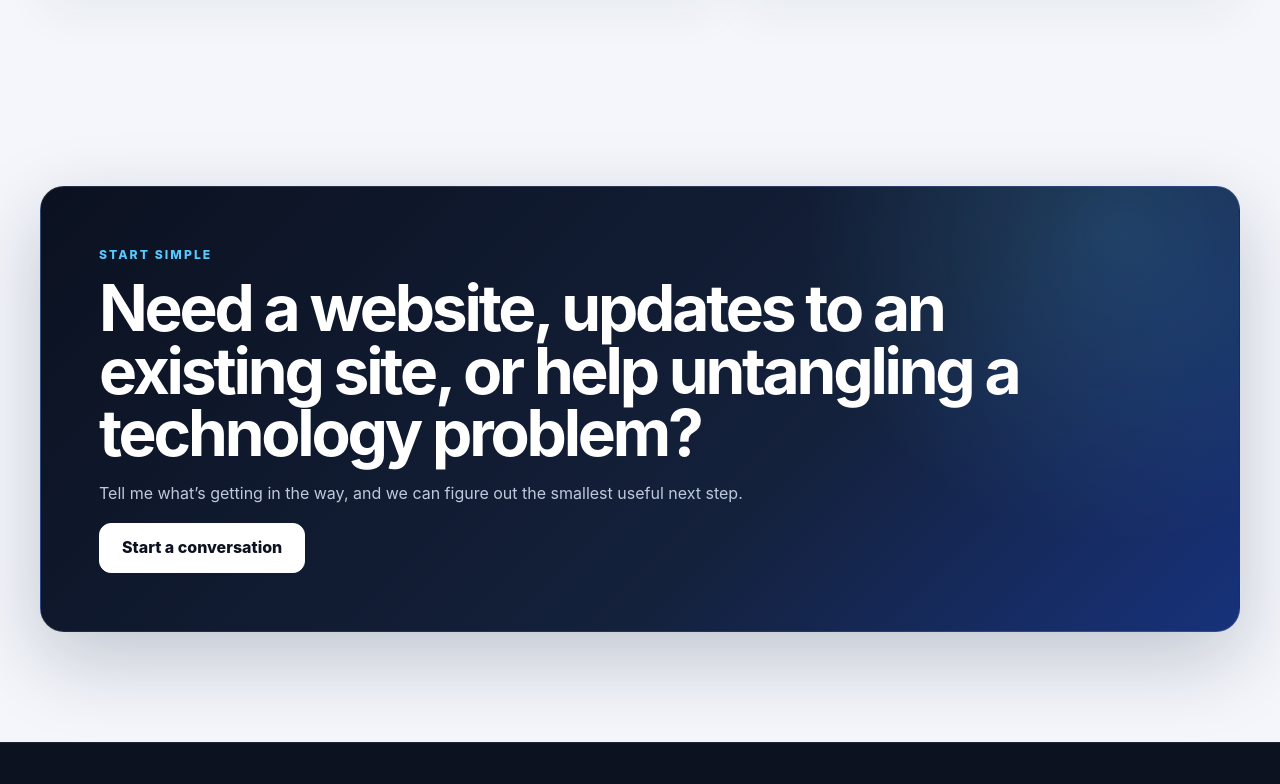
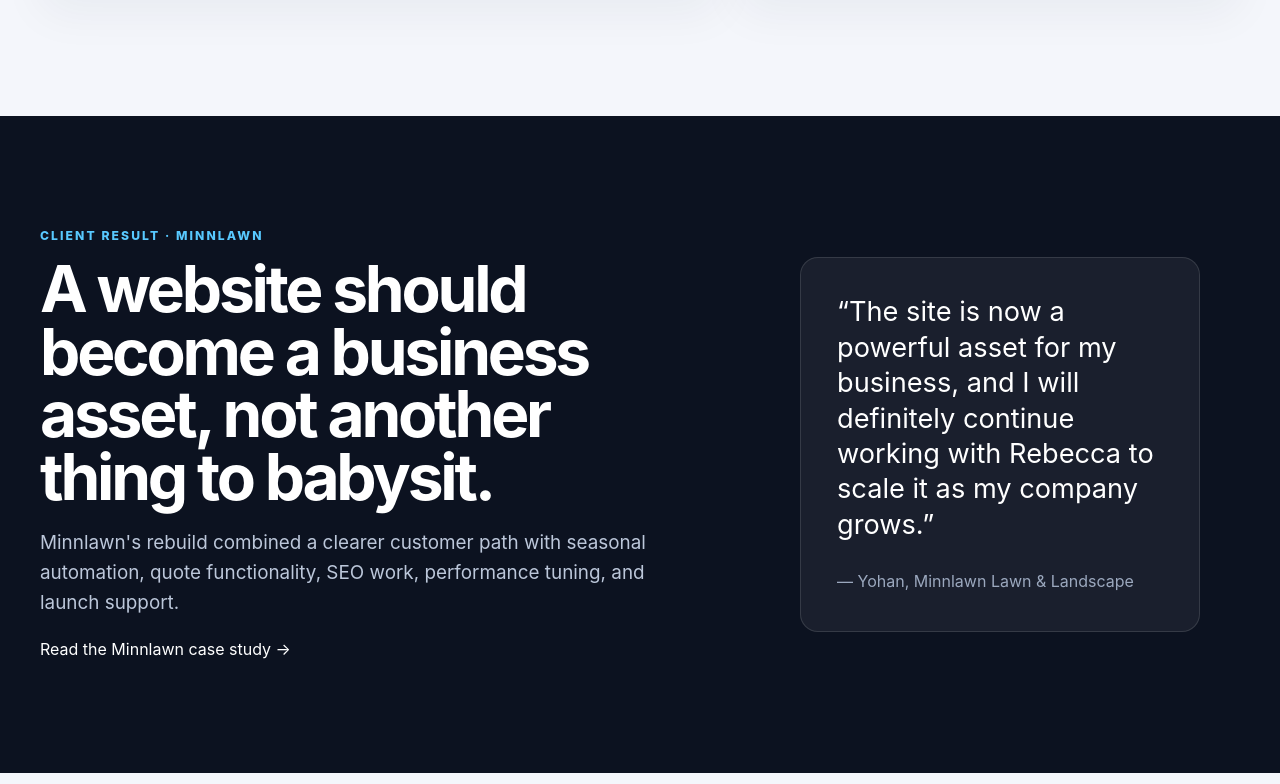
Before and after one commit to reaaland/pawcircle-llc-site, a Next.js app: page / in a window 1280 px wide. Shown: the part 2576-3360 px from the top of the page. Built offline with nearby package versions, Linux system fonts and the light colour scheme.

Commit message:
Add Minnlawn client proof to modern homepage

```diff
--- a/app/page.tsx
+++ b/app/page.tsx
@@ -85,6 +85,23 @@
         </div>
       </section>
 
+      <section className="split-section">
+        <div className="shell split-grid">
+          <div>
+            <p className="eyebrow">CLIENT RESULT · MINNLAWN</p>
+            <h2>A website should become a business asset, not another thing to babysit.</h2>
+            <p className="lede-small">
+              Minnlawn&apos;s rebuild combined a clearer customer path with seasonal automation, quote functionality, SEO work, performance tuning, and launch support.
+            </p>
+            <Link className="text-link" href="/work">Read the Minnlawn case study →</Link>
+          </div>
+          <blockquote className="quote-card">
+            <p>“The site is now a powerful asset for my business, and I will definitely continue working with Rebecca to scale it as my company grows.”</p>
+            <span>— Yohan, Minnlawn Lawn & Landscape</span>
+          </blockquote>
+        </div>
+      </section>
+
       <section className="cta shell">
         <p className="eyebrow">START SIMPLE</p>
         <h2>Need a website, updates to an existing site, or help untangling a technology problem?</h2>
```
